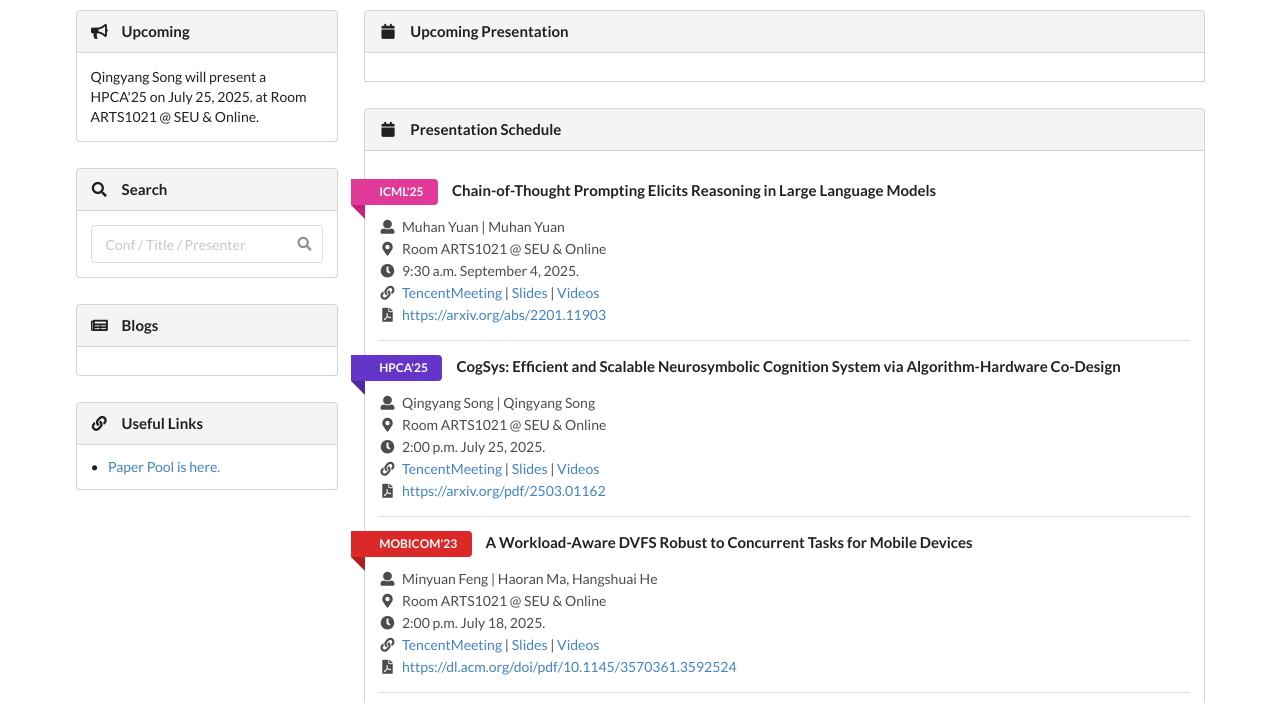
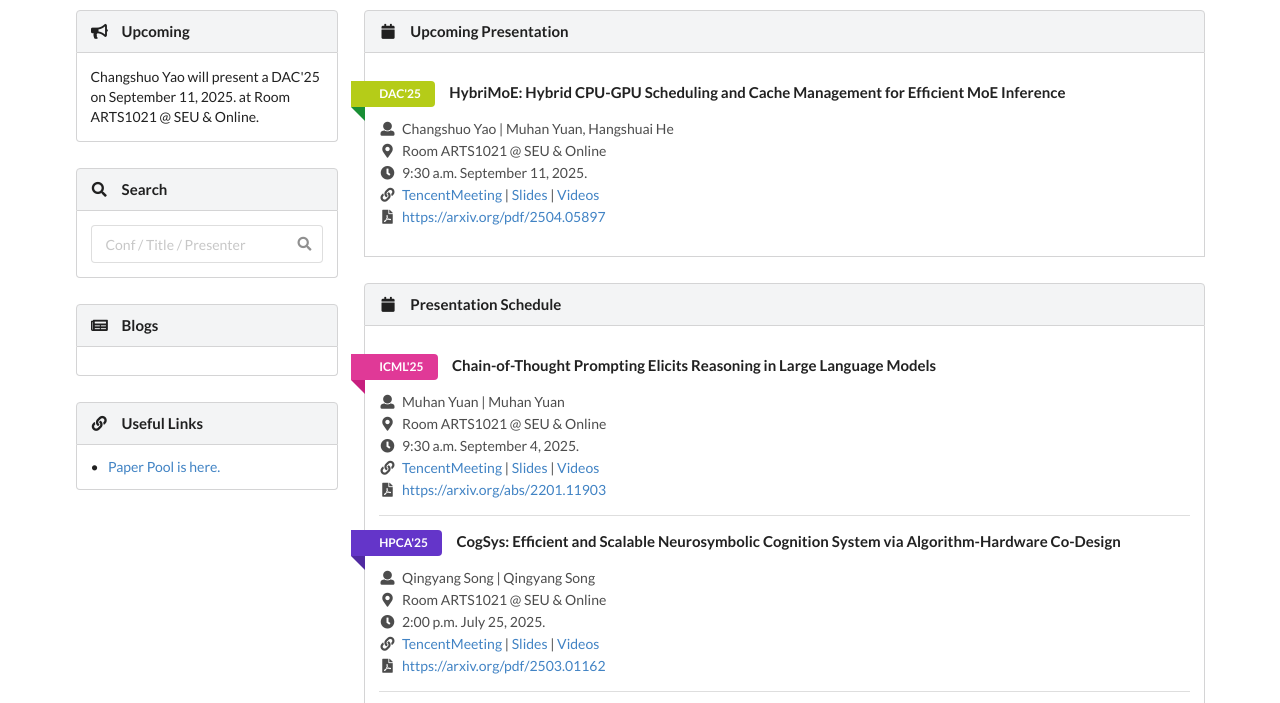
Before and after one commit to SEU-SIGMLSys/SEU-SIGMLSys.github.io, a website: page index.html in a window 1280 px wide. Shown: the part 69-772 px from the top of the page. Drawn offline with nearby package versions, Linux system fonts and the light colour scheme.

Commit message:
update schedules

```diff
--- a/index.html
+++ b/index.html
@@ -59,7 +59,7 @@
                 <div class="content">
                     <div class="description"> </div>
 <!-- 格式参考 <div class="description">Tiange Xia will present a DAC &#39; 24 on November 29, 2024. at Room ARTS1021 @ SEU &amp; Online.</div>-->
-<div class="description">Qingyang Song will present a HPCA'25 on July 25, 2025. at Room ARTS1021 @ SEU &amp; Online.</div>
+<div class="description">Changshuo Yao will present a DAC'25 on September 11, 2025. at Room ARTS1021 @ SEU &amp; Online.</div>
                 </div>
             </div>
             <h4 class="ui block top attached header">
--- a/schedules.js
+++ b/schedules.js
@@ -1,4 +1,31 @@
 var upcoming_schedules = [
+{
+    "title": "HybriMoE: Hybrid CPU-GPU Scheduling and Cache Management for Efficient MoE Inference",
+    "conf": "DAC'25",
+    "presenter": "Changshuo Yao",
+    "facilitator": "Muhan Yuan, Hangshuai He",
+    "date": "September 11, 2025.",
+    "time": "9:30 a.m.",
+    "location": "Room ARTS1021 @ SEU & Online",
+    "links": [
+        {
+            "title": "TencentMeeting",
+            "url": "https://meeting.tencent.com/dm/GWm1Xp6OtLOM"
+        },
+        {
+            "title": "Slides",
+            "url": ""
+        },
+        {
+            "title": "Videos",
+            "url": ""
+        }
+    ],
+    "dblp": {
+        "source": "website",
+        "url": "https://arxiv.org/pdf/2504.05897"
+    }
+},
 ]
 
 var schedules = [
```
